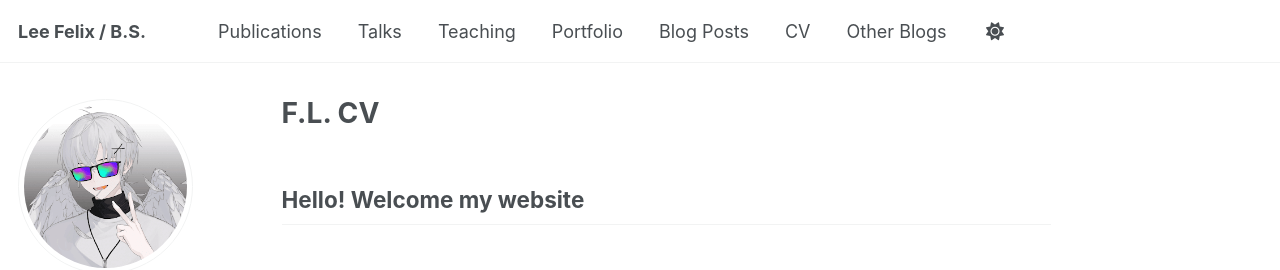
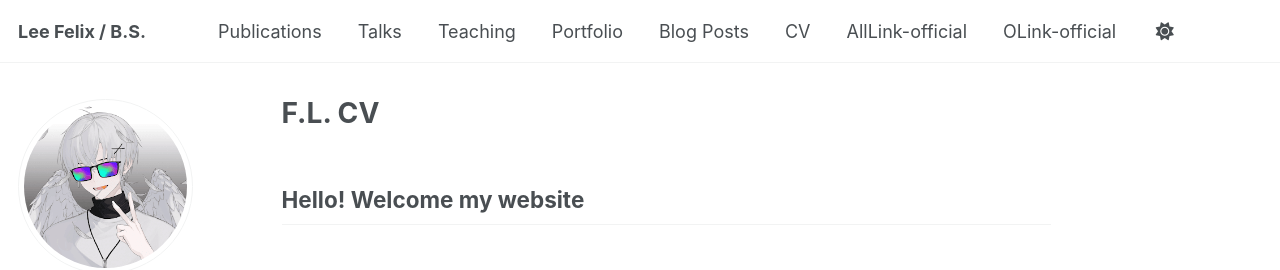
Before and after one commit to LeeFely/LeeFely.github.io, a Jekyll site: the page built from _pages/about.md, in a window 1280 px wide. Shown: the top 270 px of the page. Built offline with Jekyll 4.4.1, drawn with Linux system fonts in a browser that asks for light colours; some web fonts are replaced.

Commit message:
Update navigation.yml

```diff
--- a/_data/navigation.yml
+++ b/_data/navigation.yml
@@ -31,9 +31,9 @@ main:
 
   # - title: "Guide"
   #   url: /markdown/
-  - title: "Other Blogs"
-    submenu:
-      - title: "AllLink-official"
-        url: "https://alllink-official.github.io/"
-      - title: "OLink-official"
-        url: "https://0link-official.blogspot.com/"
+
+  - title: "AllLink-official"
+    url: "https://alllink-official.github.io/"
+
+  - title: "OLink-official"
+    url: "https://0link-official.blogspot.com/"
```
